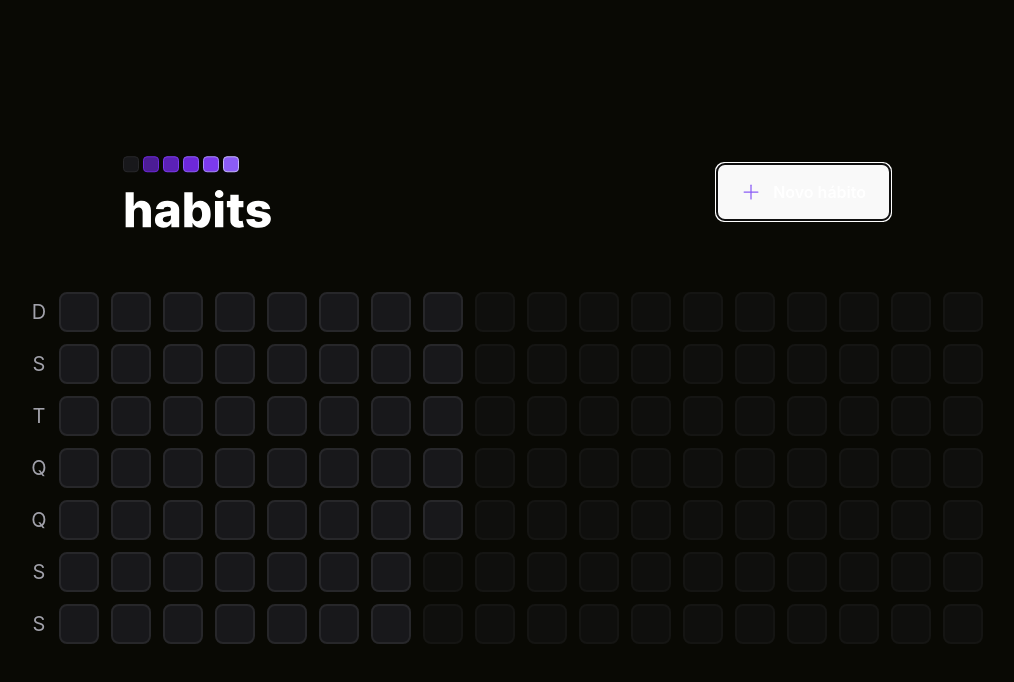
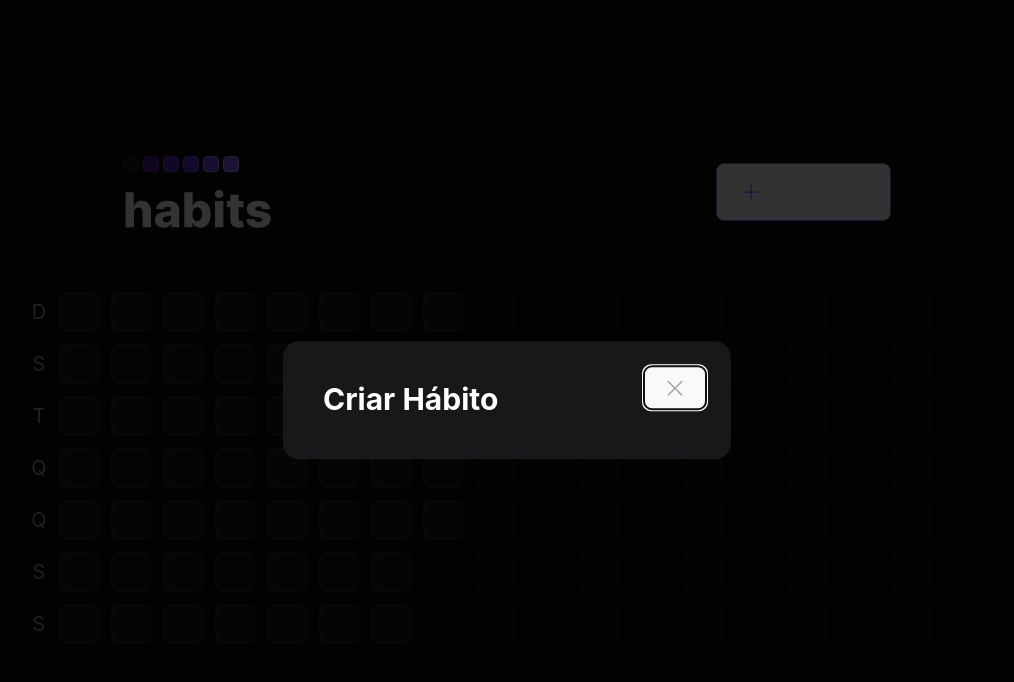
Before and after one commit to techpril/often, a React (Vite) app in the folder web/: page / in a window 1280 px wide. Both pictures are taken after a click on the button "Novo hábito". Shown: the top 682 px of the page, without its empty margins (133-1147 px from the left). Built offline with nearby package versions, Linux system fonts and the light colour scheme.

Commit message:
Usando Radix e comencando modal de novo habito

```diff
--- a/web/package.json
+++ b/web/package.json
@@ -9,6 +9,7 @@
     "preview": "vite preview"
   },
   "dependencies": {
+    "@radix-ui/react-dialog": "^1.0.2",
     "dayjs": "^1.11.7",
     "phosphor-react": "^1.4.1",
     "react": "^18.2.0",
--- a/web/src/components/Header.tsx
+++ b/web/src/components/Header.tsx
@@ -1,20 +1,38 @@
-import { Plus } from 'phosphor-react'
+import { Plus, X } from 'phosphor-react'
+import * as Dialog from '@radix-ui/react-dialog';
 import logoImage from '../assets/habits.svg'
 
 export function Header () {
+
+
 
   return (
       <div className="w-full max-w-3xl mx-auto flex items-center justify-between">
         <img src={logoImage} alt="Habits" />
 
-          <button
+        <Dialog.Root>
+          <Dialog.Trigger
             type="button"
             className="border border-violet-500 font-semibold rounded-lg px-6 py-4 flex items-center gap-3 hover:border-violet-300"
           >
             <Plus size={20} className="text-violet-500" />
             Novo hábito
-          </button>
+          </Dialog.Trigger>
 
+
+        <Dialog.Portal>
+          <Dialog.Overlay className="w-screen h-screen bg-black/80 fixed inset-0" />
+          <Dialog.Content className="absolute p-10 bg-zinc-900 rounded-2xl w-full max-w-md top-1/2 left-1/2 -translate-x-1/2 -translate-y-1/2">
+            <Dialog.Close className="absolute right-6 top-6 text-zinc-400 hover:text-zinc-200">
+              <X size={24} aria-label="Fechar" />
+            </Dialog.Close>
+
+            <Dialog.Title className="text-3xl leading-tight font-bold">
+              Criar Hábito
+            </Dialog.Title>
+          </Dialog.Content>
+        </Dialog.Portal>
+        </Dialog.Root>
       </div>
   )
 }
--- /dev/null
+++ b/web/src/components/NewHabitForm.tsx
@@ -0,0 +1,3 @@
+export function NewHabitForm(){
+
+}
```
Also changed, not shown: 1 other file (tests, documents, lock files or other folders). Lines whose indentation alone changed are shown as unchanged.
